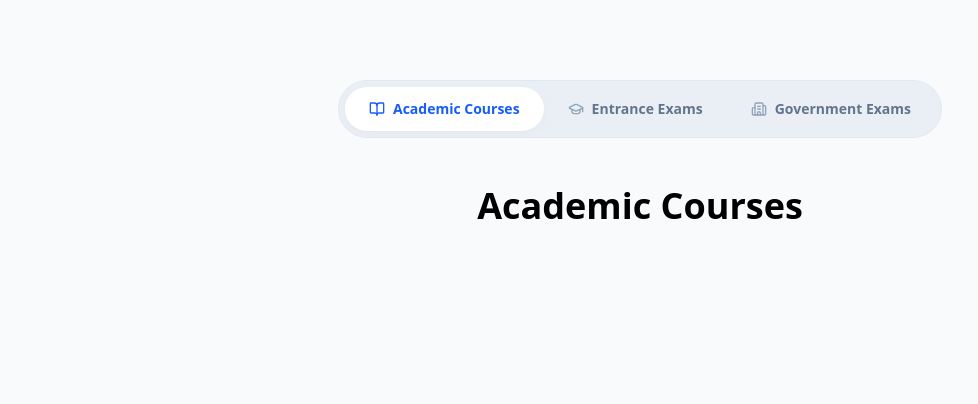
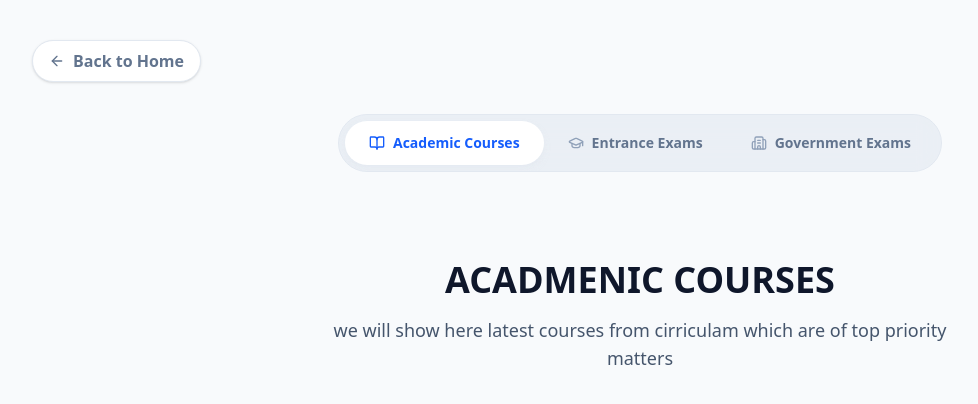
Before and after one commit to Deepak-5431/gradeplusapp, a Next.js app: page /course/academic_courses in a window 1280 px wide. Shown: the top 404 px of the page, without its empty margins (0-978 px from the left). Built offline with nearby package versions, Linux system fonts and the light colour scheme.

Commit message:
new course pages design working currently

```diff
--- a/app/course/academic_courses/page.tsx
+++ b/app/course/academic_courses/page.tsx
@@ -1,10 +1,33 @@
 import CourseTabs from "@/app/components/CourseTabs";
-
+import Link from "next/link";
+import { ArrowLeft } from "lucide-react";
 export default function AcademicCoursesPage() {
   return (
-    <div className="min-h-screen py-20 bg-slate-50 flex flex-col items-center">
-      <CourseTabs />
-      <h1 className="text-4xl font-black">Academic Courses</h1>
+    <div className="min-h-screen py-10 bg-slate-50">
+      <div className="max-w-7xl mx-auto px-4 md:px-8">
+
+        <div className="mb-8">
+          <Link
+            href="/"
+            className="inline-flex items-center gap-2 text-slate-500 hover:text-slate-900 transition-colors font-semibold bg-white px-4 py-2 rounded-full border border-slate-200 shadow-sm hover:shadow-md"
+          >
+            <ArrowLeft className="w-4 h-4" />
+            Back to Home
+          </Link>
+        </div>
+
+        <CourseTabs />
+
+        <div className="flex flex-col items-center justify-center pt-10">
+          <h1 className="text-4xl font-black text-slate-900 mb-4">
+            ACADMENIC COURSES
+          </h1>
+          <p className="text-lg text-slate-600 text-center max-w-2xl">
+            we will show here latest courses from cirriculam which are of top priority matters
+          </p>
+        </div>
+
+      </div>
     </div>
   );
 }
--- a/app/course/government_exams/page.tsx
+++ b/app/course/government_exams/page.tsx
@@ -1,10 +1,34 @@
 import CourseTabs from "@/app/components/CourseTabs";
+import Link from 'next/link';
+import { ArrowLeft } from 'lucide-react';
 
 export default function GovernmentExamsPage() {
   return (
-    <div className="min-h-screen py-20 bg-slate-50 flex flex-col items-center">
-      <CourseTabs />
-      <h1 className="text-4xl font-black">Government Exams</h1>
+       <div className="min-h-screen py-10 bg-slate-50">
+      <div className="max-w-7xl mx-auto px-4 md:px-8">
+
+        <div className="mb-8">
+          <Link
+            href="/"
+            className="inline-flex items-center gap-2 text-slate-500 hover:text-slate-900 transition-colors font-semibold bg-white px-4 py-2 rounded-full border border-slate-200 shadow-sm hover:shadow-md"
+          >
+            <ArrowLeft className="w-4 h-4" />
+            Back to Home
+          </Link>
+        </div>
+
+        <CourseTabs />
+
+        <div className="flex flex-col items-center justify-center pt-10">
+          <h1 className="text-4xl font-black text-slate-900 mb-4">
+            Government Exams
+          </h1>
+          <p className="text-lg text-slate-600 text-center max-w-2xl">
+            Prepare for Gov exams like state ips vps
+          </p>
+        </div>
+
+      </div>
     </div>
   );
 }
```
